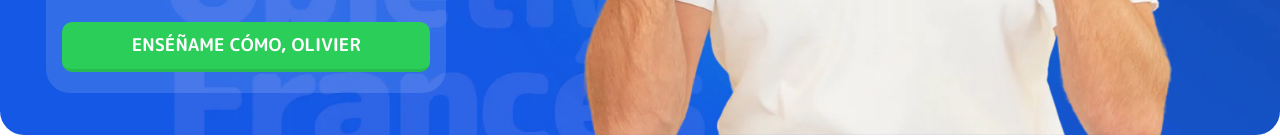
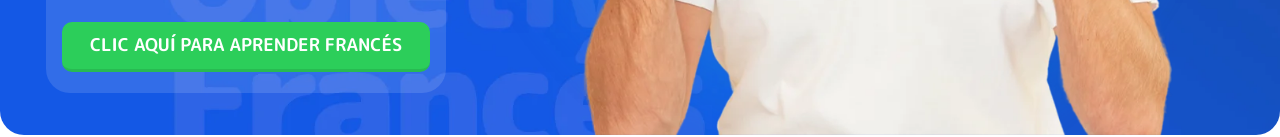
Before and after one commit to zabuzadev/LZTO-OFC-FEV-25, a website: page index.html in a window 1280 px wide. Shown: the part 665-802 px from the top of the page. Drawn offline with Linux system fonts and the light colour scheme; files whose address does not match are found by name.

Commit message:
botão atualizado

```diff
--- a/index.html
+++ b/index.html
@@ -72,7 +72,7 @@
                                         </div>
                                     </div>
                                     <div class="_button-wrapper _full_width">
-                                        <button id="_form_1_submit" class="_submit font-bold" type="submit">ENSÉÑAME CÓMO, OLIVIER</button>
+                                        <button id="_form_1_submit" class="_submit font-bold" type="submit">CLIC AQUÍ PARA APRENDER FRANCÉS</button>
                                     </div>
                                     <div class="_clear-element"></div>
                                 </div>
@@ -177,6 +177,9 @@
         *Pssst! Y no te preocupes si no puedes asistir en vivo. Vamos a grabar cada clase y las podrás ver al día siguiente.
        </p>
 
+       <a href="#" class="bg-[#2cce5a] hover:bg-blue-600 m-plus-900 text-2xl text-white p-4 rounded-xl mt-4 border-b-2 border-emerald-600 hover:border-blue-900 my-12">
+        CLIC AQUÍ PARA APRENDER FRANCÉS
+       </a>
 
     </section>
 
@@ -281,7 +284,7 @@
 
 
             <a href="#" class="bg-[#2cce5a] hover:bg-blue-600 m-plus-900 text-2xl text-white p-4 rounded-xl mt-4 border-b-2 border-emerald-600 hover:border-blue-900 my-12">
-                QUIERO APRENDER FRANCÉS
+                CLIC AQUÍ PARA APRENDER FRANCÉS
             </a>
 
         </div>
```
